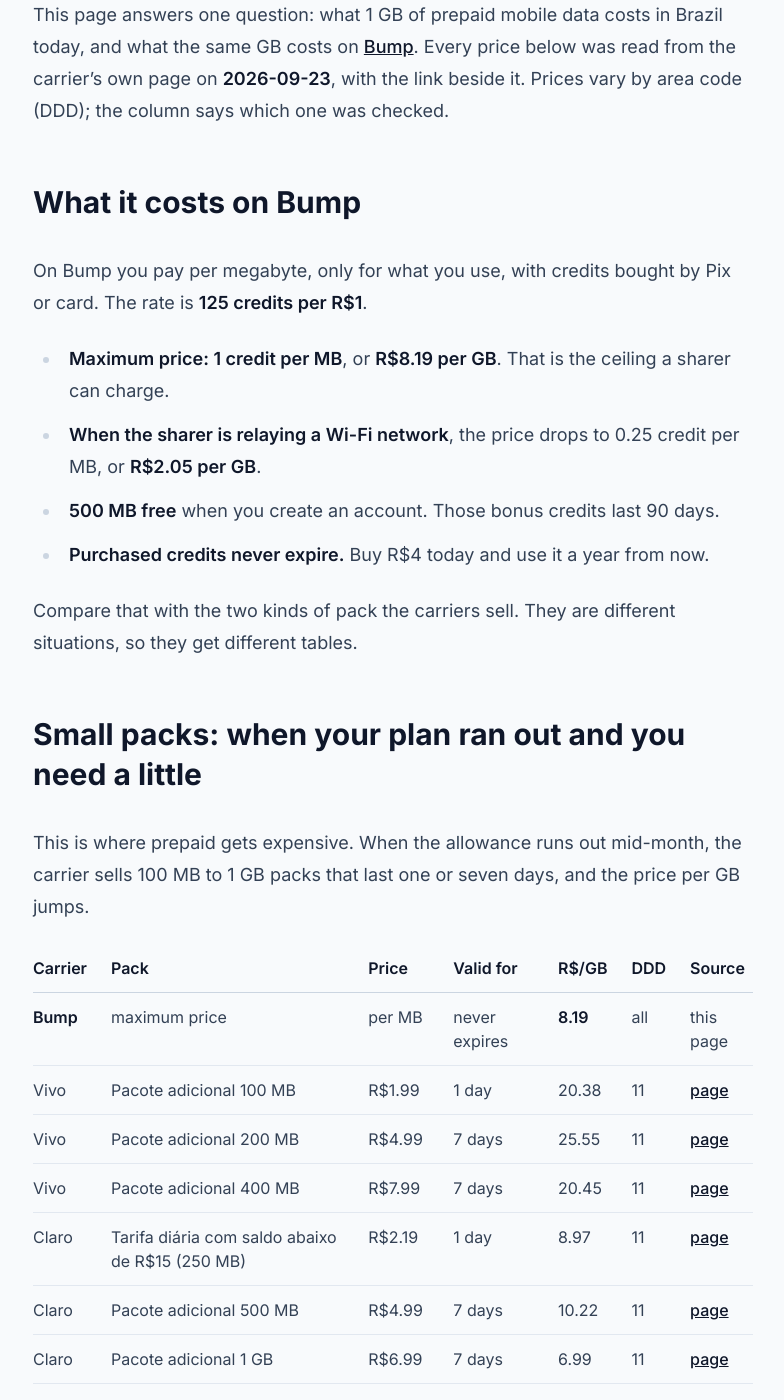
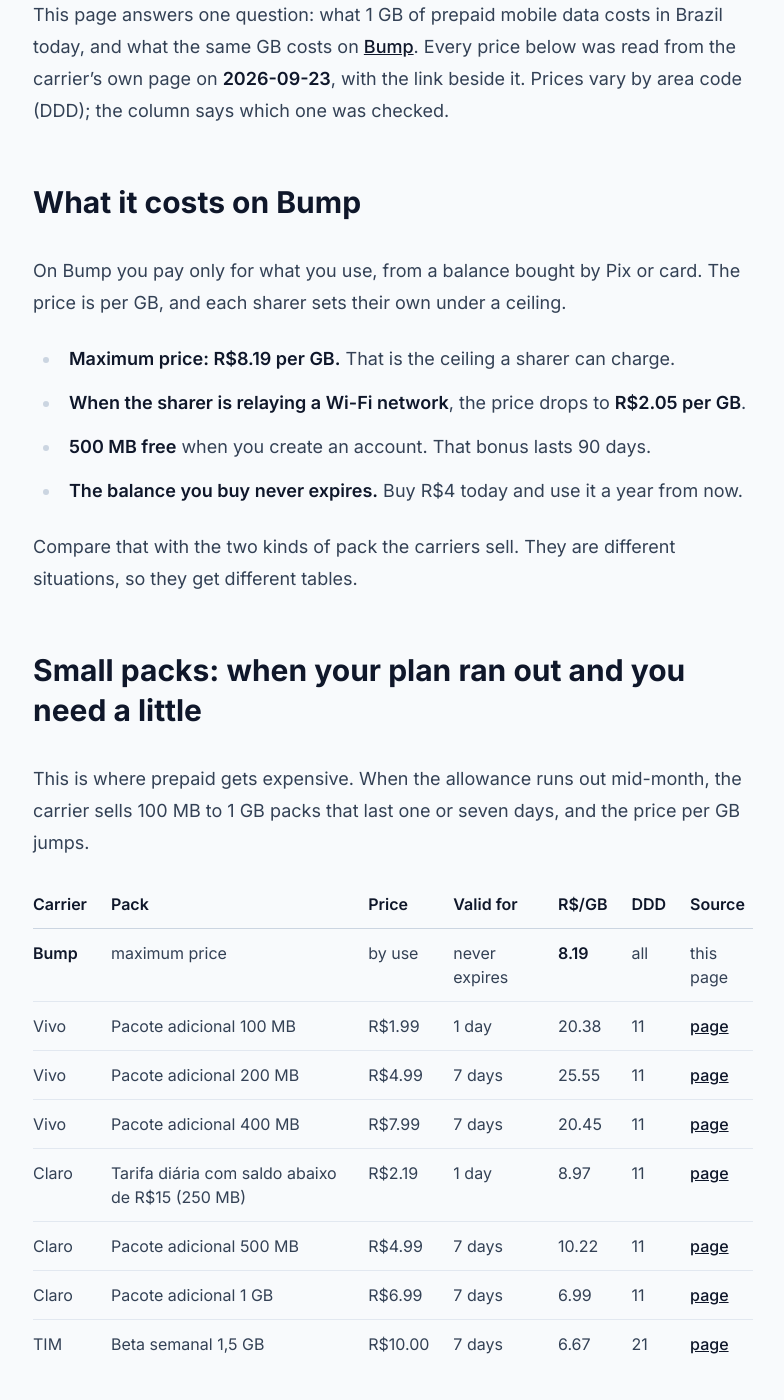
Before and after one commit to BumpApp/bumpapp.github.io, a Jekyll site: the page built from prices/brazil/index.md, in a window 1280 px wide and 1400 px high, scrolled down 361 px. Shown: the whole window, without its empty margins (247-1031 px from the left). Built offline with Jekyll 4.4.1, drawn with Linux system fonts in a browser that asks for light colours.

Commit message:
Precos: state Bump's price in R$/GB only, no credit rates
Co-Authored-By: Claude Fable 5.1 <noreply@anthropic.com>

```diff
--- a/prices/brazil/index.md
+++ b/prices/brazil/index.md
@@ -17,12 +17,12 @@ This page answers one question: what 1 GB of prepaid mobile data costs in Brazil
 
 ## What it costs on Bump
 
-On Bump you pay per megabyte, only for what you use, with credits bought by Pix or card. The rate is **{{ d.bump.credits_per_brl }} credits per R$1**.
+On Bump you pay only for what you use, from a balance bought by Pix or card. The price is per GB, and each sharer sets their own under a ceiling.
 
-- **Maximum price: {{ d.bump.credits_per_mb }} credit per MB**, or **R${% include brl.html v=bump_gb dec="." %} per GB**. That is the ceiling a sharer can charge.
-- **When the sharer is relaying a Wi-Fi network**, the price drops to {{ d.bump.credits_per_mb_wifi }} credit per MB, or **R${% include brl.html v=bump_wifi_gb dec="." %} per GB**.
-- **{{ d.bump.free_mb }} MB free** when you create an account. Those bonus credits last 90 days.
-- **Purchased credits never expire.** Buy R$4 today and use it a year from now.
+- **Maximum price: R${% include brl.html v=bump_gb dec="." %} per GB.** That is the ceiling a sharer can charge.
+- **When the sharer is relaying a Wi-Fi network**, the price drops to **R${% include brl.html v=bump_wifi_gb dec="." %} per GB**.
+- **{{ d.bump.free_mb }} MB free** when you create an account. That bonus lasts 90 days.
+- **The balance you buy never expires.** Buy R$4 today and use it a year from now.
 
 Compare that with the two kinds of pack the carriers sell. They are different situations, so they get different tables.
 
@@ -33,7 +33,7 @@ This is where prepaid gets expensive. When the allowance runs out mid-month, the
 <table>
 <thead><tr><th>Carrier</th><th>Pack</th><th>Price</th><th>Valid for</th><th>R$/GB</th><th>DDD</th><th>Source</th></tr></thead>
 <tbody>
-<tr><td><strong>Bump</strong></td><td>maximum price</td><td>per MB</td><td>never expires</td><td><strong>{% include brl.html v=bump_gb dec="." %}</strong></td><td>all</td><td>this page</td></tr>
+<tr><td><strong>Bump</strong></td><td>maximum price</td><td>by use</td><td>never expires</td><td><strong>{% include brl.html v=bump_gb dec="." %}</strong></td><td>all</td><td>this page</td></tr>
 {%- for p in d.packs -%}{%- if p.size == "small" %}
 {%- assign gb = p.price | times: 1024.0 | divided_by: p.mb | round: 2 %}
 <tr><td>{{ p.carrier }}</td><td>{{ p.pack }}</td><td>R${% include brl.html v=p.price dec="." %}</td><td>{{ p.days }} day{% if p.days > 1 %}s{% endif %}</td><td>{% include brl.html v=gb dec="." %}</td><td>{{ p.ddd }}</td><td><a href="{{ p.source }}" rel="nofollow">page</a></td></tr>
@@ -50,7 +50,7 @@ Buying 5 GB or more at once, the carrier's price per GB is lower than Bump's. We
 <table>
 <thead><tr><th>Carrier</th><th>Pack</th><th>Price</th><th>Valid for</th><th>R$/GB</th><th>DDD</th><th>Source</th></tr></thead>
 <tbody>
-<tr><td><strong>Bump</strong></td><td>maximum price</td><td>per MB</td><td>never expires</td><td><strong>{% include brl.html v=bump_gb dec="." %}</strong></td><td>all</td><td>this page</td></tr>
+<tr><td><strong>Bump</strong></td><td>maximum price</td><td>by use</td><td>never expires</td><td><strong>{% include brl.html v=bump_gb dec="." %}</strong></td><td>all</td><td>this page</td></tr>
 {%- for p in d.packs -%}{%- if p.size == "large" %}
 {%- assign gb = p.price | times: 1024.0 | divided_by: p.mb | round: 2 %}
 <tr><td>{{ p.carrier }}</td><td>{{ p.pack }}</td><td>R${% include brl.html v=p.price dec="." %}</td><td>{{ p.days }} days</td><td>{% include brl.html v=gb dec="." %}</td><td>{{ p.ddd }}</td><td><a href="{{ p.source }}" rel="nofollow">page</a></td></tr>
```
Also changed, not shown: pt/precos/index.md (+7 -7 lines).
